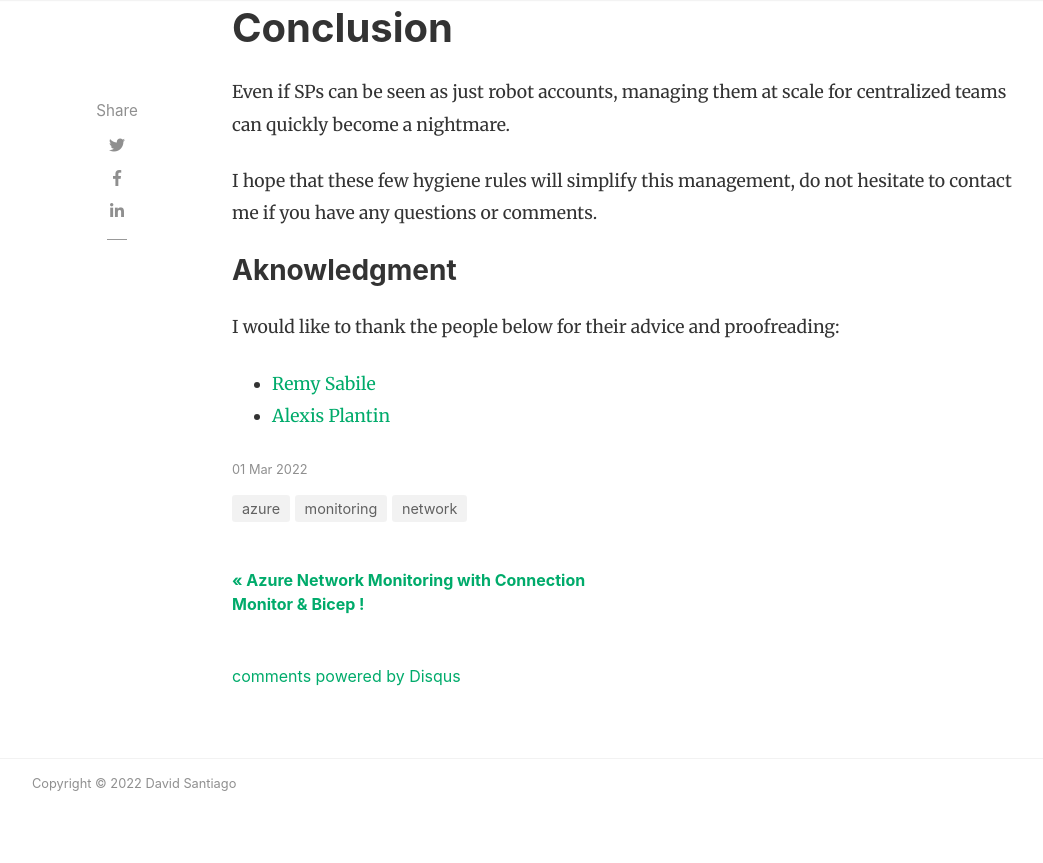
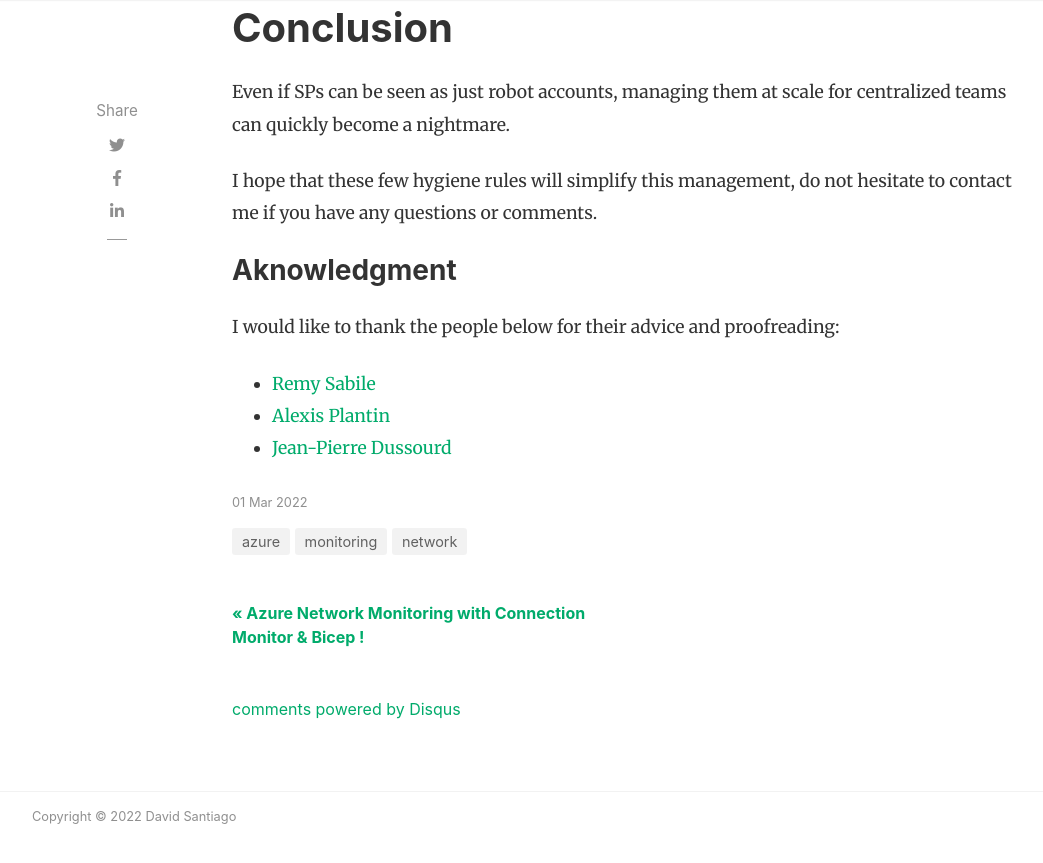
Before and after one commit to davidsntg/dawlysd.github.com, a Jekyll site: the page built from _posts/2022-03-01-service-principal-8-best-practices.md, in a window 1280 px wide and 900 px high, scrolled down 5805 px. Shown: the top 863 px of the window, without its empty margins (53-1096 px from the left). Built offline with Jekyll 4.4.1, drawn with Linux system fonts in a browser that asks for light colours; nearby versions of some CDN libraries; comment, search, counter and statistics services are not loaded.

Commit message:
aknowledgment updated

```diff
--- a/_posts/2022-03-01-service-principal-8-best-practices.md
+++ b/_posts/2022-03-01-service-principal-8-best-practices.md
@@ -114,3 +114,4 @@ I hope that these few hygiene rules will simplify this management, do not hesita
 I would like to thank the people below for their advice and proofreading:
 * [Remy Sabile](https://www.linkedin.com/in/r-sabile/)
 * [Alexis Plantin](https://www.linkedin.com/in/alexis-plantin/)
+* [Jean-Pierre Dussourd](https://www.linkedin.com/in/jpdussourd/)
```
